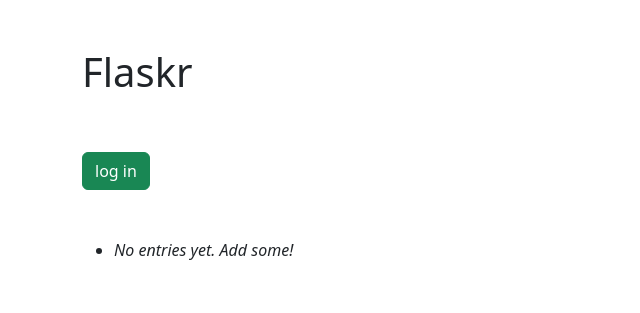
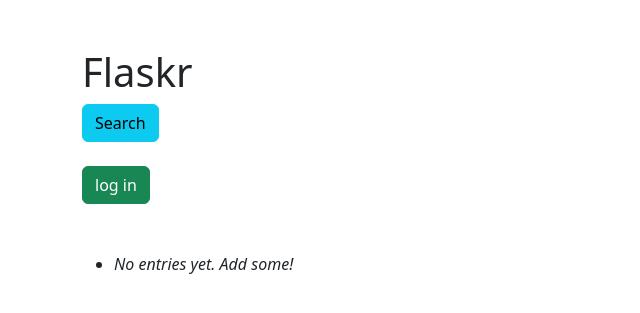
Before and after one commit to luciaxoll/444_pra3, a Flask app: page / in a window 1280 px wide. Shown: the top 313 px of the page, without its empty margins (0-640 px from the left). Run offline with Flask 3, Linux system fonts and the light colour scheme.

Commit message:
content 10

```diff
--- a/project/app.py
+++ b/project/app.py
@@ -84,5 +84,13 @@ def delete_entry(post_id):
     return jsonify(result)
 
 
+@app.route('/search/', methods=['GET'])
+def search():
+    query = request.args.get("query")
+    entries = db.session.query(models.Post)
+    if query:
+        return render_template('search.html', entries=entries, query=query)
+    return render_template('search.html')
+
 if __name__ == "__main__":
     app.run()
--- a/project/templates/index.html
+++ b/project/templates/index.html
@@ -12,6 +12,7 @@
     <div class="container">
       <br /><br />
       <h1>Flaskr</h1>
+      <a class="btn btn-info" role="button" href="{{ url_for('search') }}">Search</a>
       <br /><br />
 
       {% if not session.logged_in %}
```
Also changed, not shown: tests/app_test.py (+18 -0 lines), project/flaskr.db, project/templates/search.html (line endings or trailing spaces).
